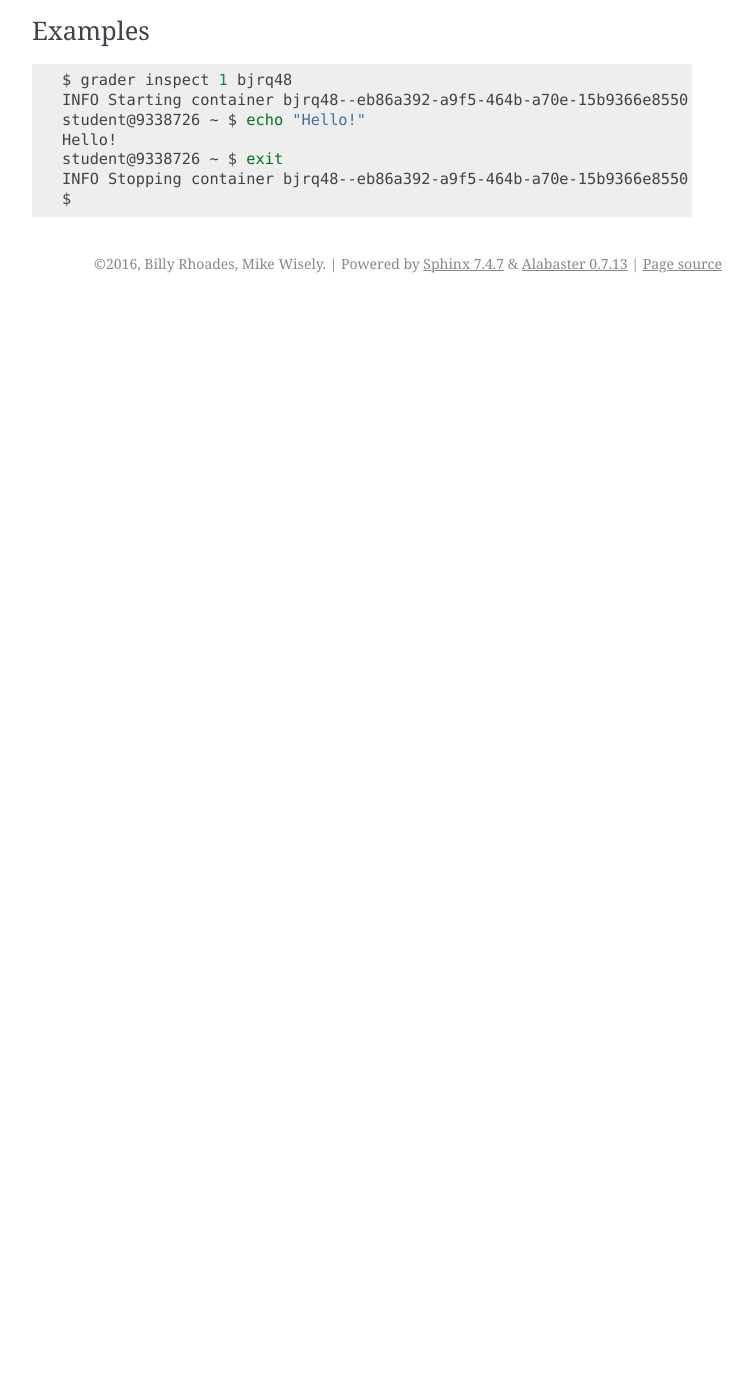
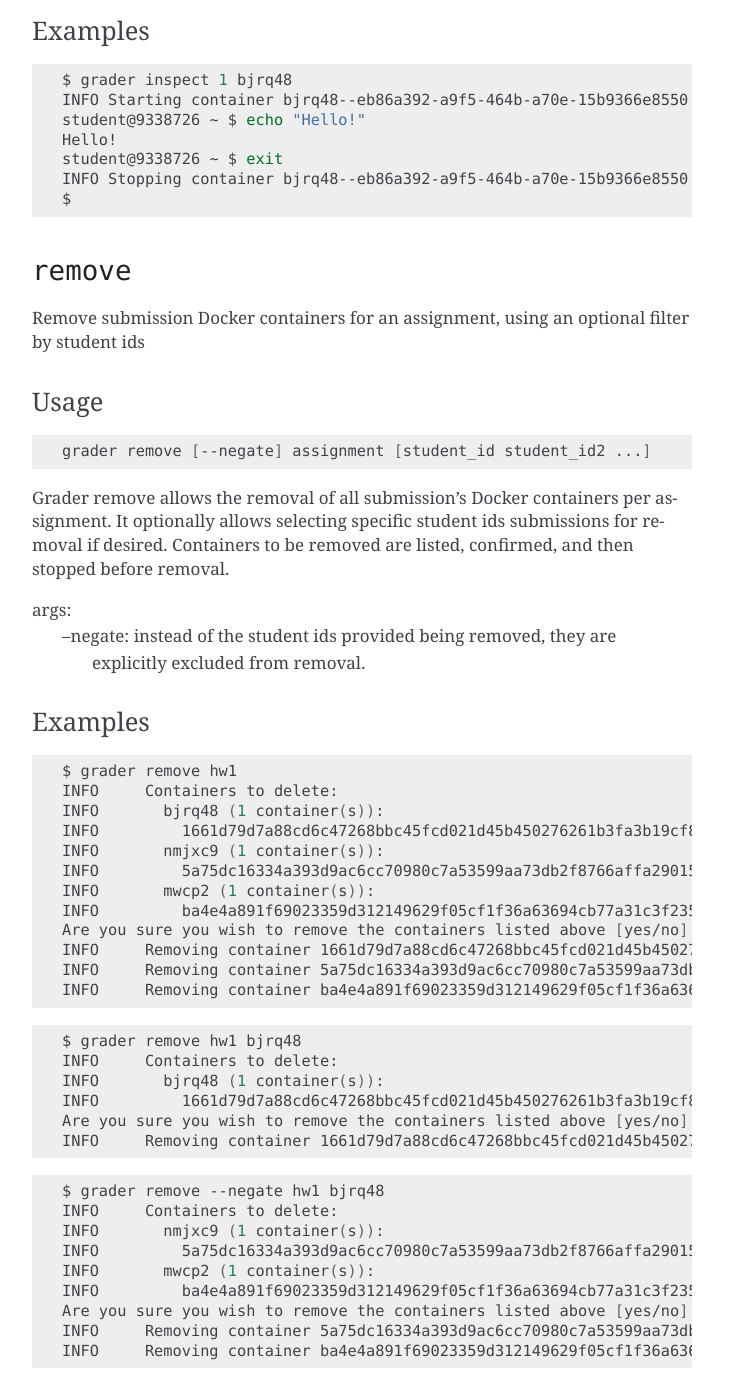
Before and after one commit to redkyn/grader, a Sphinx documentation site: the page built from docs/source/commands.rst, in a window 1280 px wide and 1400 px high, scrolled down 1111 px. Shown: the whole window, without its empty margins (388-1141 px from the left). Built offline with Sphinx 7.4.7, drawn with Linux system fonts in a browser that asks for light colours; before the commit the page ends 1414 px from its top, so only the background shows below that.

Commit message:
Added some documentation / minor cleanup.

```diff
--- a/docs/source/commands.rst
+++ b/docs/source/commands.rst
@@ -71,3 +71,64 @@ Examples
   student@9338726 ~ $ exit
   INFO Stopping container bjrq48--eb86a392-a9f5-464b-a70e-15b9366e8550
   $
+
+.. _remove::
+
+``remove``
+---------
+Remove submission Docker containers for an assignment, using an optional filter by student ids
+
+Usage
+*****
+
+.. code-block:: bash
+
+  grader remove [--negate] assignment [student_id student_id2 ...]
+
+Grader remove allows the removal of all submission's Docker containers per assignment. It
+optionally allows selecting specific student ids submissions for removal if desired.
+Containers to be removed are listed, confirmed, and then stopped before removal.
+
+args:
+  --negate: instead of the student ids provided being removed, they are
+            explicitly excluded from removal.
+
+
+Examples
+********
+
+.. code-block:: bash
+
+   $ grader remove hw1
+   INFO     Containers to delete:
+   INFO       bjrq48 (1 container(s)):
+   INFO         1661d79d7a88cd6c47268bbc45fcd021d45b450276261b3fa3b19cf83580e73f created on 2017-02-25 21:01:58
+   INFO       nmjxc9 (1 container(s)):
+   INFO         5a75dc16334a393d9ac6cc70980c7a53599aa73db2f8766affa290151748116b created on 2017-02-25 21:02:01
+   INFO       mwcp2 (1 container(s)):
+   INFO         ba4e4a891f69023359d312149629f05cf1f36a63694cb77a31c3f23514974469 created on 2017-02-25 21:02:06
+   Are you sure you wish to remove the containers listed above [yes/no] (no): yes
+   INFO     Removing container 1661d79d7a88cd6c47268bbc45fcd021d45b450276261b3fa3b19cf83580e73f
+   INFO     Removing container 5a75dc16334a393d9ac6cc70980c7a53599aa73db2f8766affa290151748116b
+   INFO     Removing container ba4e4a891f69023359d312149629f05cf1f36a63694cb77a31c3f23514974469
+
+.. code-block:: bash
+
+   $ grader remove hw1 bjrq48
+   INFO     Containers to delete:
+   INFO       bjrq48 (1 container(s)):
+   INFO         1661d79d7a88cd6c47268bbc45fcd021d45b450276261b3fa3b19cf83580e73f created on 2017-02-25 21:01:58
+   Are you sure you wish to remove the containers listed above [yes/no] (no): yes
+   INFO     Removing container 1661d79d7a88cd6c47268bbc45fcd021d45b450276261b3fa3b19cf83580e73f
+
+.. code-block:: bash
+
+   $ grader remove --negate hw1 bjrq48
+   INFO     Containers to delete:
+   INFO       nmjxc9 (1 container(s)):
+   INFO         5a75dc16334a393d9ac6cc70980c7a53599aa73db2f8766affa290151748116b created on 2017-02-25 21:02:01
+   INFO       mwcp2 (1 container(s)):
+   INFO         ba4e4a891f69023359d312149629f05cf1f36a63694cb77a31c3f23514974469 created on 2017-02-25 21:02:06
+   Are you sure you wish to remove the containers listed above [yes/no] (no): yes
+   INFO     Removing container 5a75dc16334a393d9ac6cc70980c7a53599aa73db2f8766affa290151748116b
+   INFO     Removing container ba4e4a891f69023359d312149629f05cf1f36a63694cb77a31c3f23514974469
```
Also changed, not shown: 1 other file.
